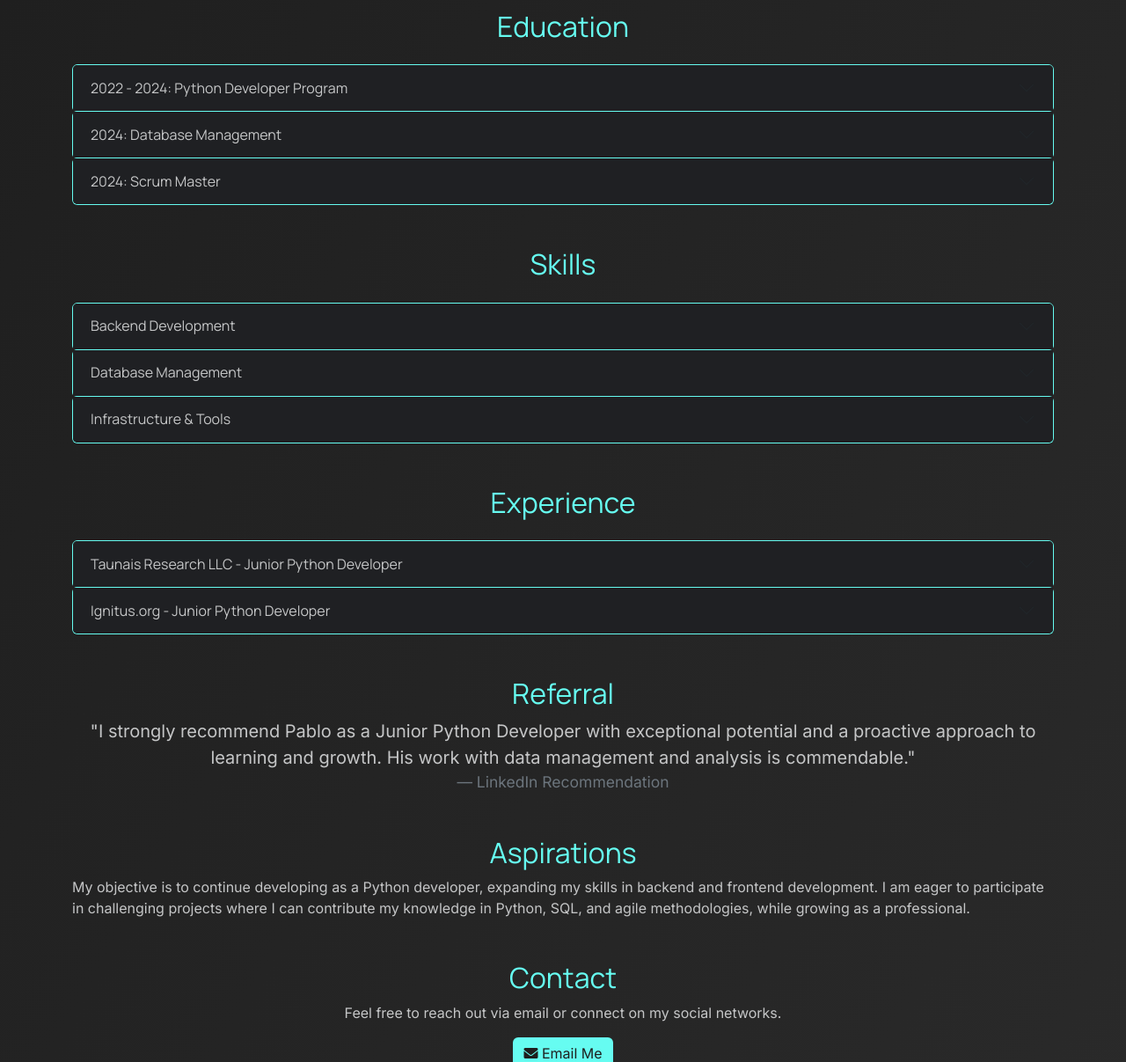
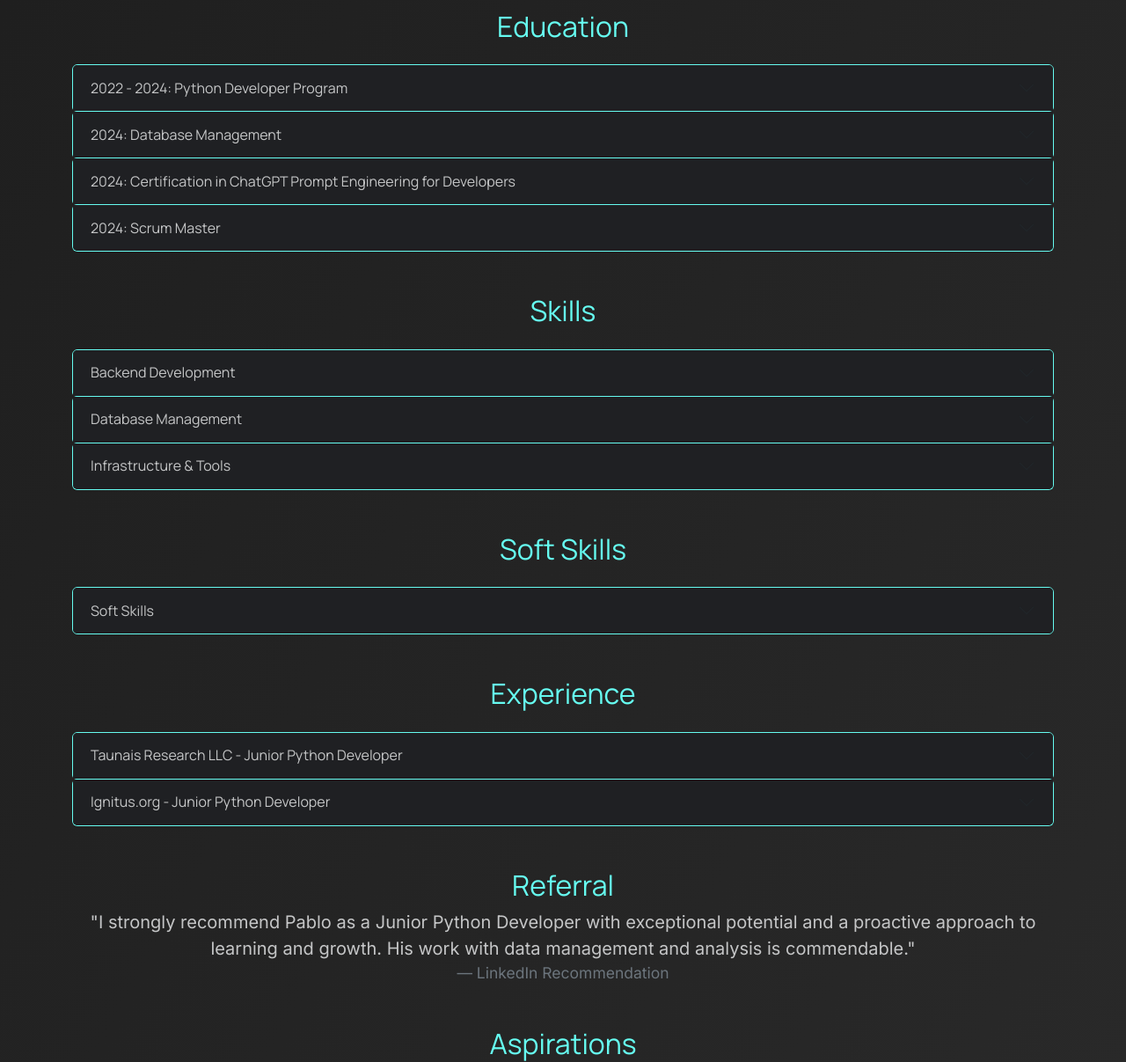
Before and after one commit to pablotech80/portfolio, a Django app: page / in a window 1280 px wide. Shown: the part 333-1540 px from the top of the page at 88% size. Run offline with Django 5.2, Linux system fonts and the light colour scheme; some libraries are stand-ins or nearby versions.

Commit message:
modificado template index.html

```diff
--- a/portfolio/templates/index.html
+++ b/portfolio/templates/index.html
@@ -133,7 +133,6 @@
             </div>
         </div>
     </nav>
-
     <!-- Main Section: Presentación principal del portfolio -->
     <section id="main" class="container mt-5 text-center">
         <h1>Pablo Techera</h1> <!-- Nombre del usuario con efecto hover. -->
@@ -145,7 +144,6 @@
             <a href="https://github.com/pablotech80" class="btn btn-outline-light" target="_blank"><i class="fab fa-github"></i> GitHub</a>
         </div>
     </section>
-
     <!-- Education Section -->
     <section id="education" class="container mt-5">
         <h2 class="text-center">Education</h2>
@@ -189,6 +187,29 @@
                     </div>
                 </div>
             </div>
+            <!-- Certification in ChatGPT Prompt Engineering for Developers -->
+            <div class="accordion-item">
+                <h2 class="accordion-header">
+                    <button class="accordion-button collapsed" type="button" data-bs-toggle="collapse"
+                            data-bs-target="#promptengineeringfordevelopers" aria-expanded="false"
+                            aria-controls="promptengineeringfordevelopers">
+                        2024: Certification in ChatGPT Prompt Engineering for Developers
+                    </button>
+                </h2>
+                <div id="promptengineeringfordevelopers" class="accordion-collapse collapse" data-bs-parent="#educationAccordion">
+                    <div class="accordion-body">
+                    <p>
+                        In 2024, I successfully completed the ChatGPT Prompt Engineering for Developers course by OpenAI,
+                        gaining advanced skills in crafting effective prompts for large language models (LLMs).
+                        This course covered the fundamentals of Prompt Engineering, focusing on optimizing responses in ChatGPT through effective prompting techniques.
+                        It provided insights into summarizing, inferring, transforming, and expanding information using AI. Additionally,
+                        I learned how to implement strategies to maximize the performance of OpenAI models for specific tasks.
+                        This knowledge allows me to develop intelligent and efficient solutions by fully leveraging the capabilities of LLMs in various applications.
+                        Certification issued by: OpenAI
+                    </p>
+                </div>
+            </div>
+            </div>
             <!-- Scrum Master -->
             <div class="accordion-item">
                 <h2 class="accordion-header">
@@ -200,15 +221,16 @@
                 <div id="scrumMaster" class="accordion-collapse collapse" data-bs-parent="#educationAccordion">
                     <div class="accordion-body">
                         <p>
-                            I am currently enrolled in a Scrum Master course at Tokio School, where I am preparing for the first level of this widely-used agile methodology.
-                            This program is helping me develop skills in team coordination, efficient project management, and fostering collaboration to deliver high-quality results within set timelines.
+                            I am currently enrolled in a Scrum Master course at Tokio School,
+                            where I am preparing for the first level of this widely-used agile methodology.
+                            This program is helping me develop skills in team coordination,
+                            efficient project management, and fostering collaboration to deliver high-quality results within set timelines.
                         </p>
                     </div>
                 </div>
             </div>
         </div>
     </section>
-
     <!-- Skills Section -->
     <section id="skills" class="container mt-5">
         <h2 class="text-center">Skills</h2>
@@ -257,7 +279,33 @@
             </div>
         </div>
     </section>
-
+    <!-- Soft Skills -->
+    <section id="softSkillsSection" class="container mt-5">
+        <h2 class="text-center">Soft Skills</h2>
+        <div class="accordion mt-4" id="skillsAccordion">
+            <div class="accordion-item">
+                <h2 class="accordion-header">
+                    <button class="accordion-button collapsed" type="button" data-bs-toggle="collapse"
+                            data-bs-target="#softSkillsCollapse" aria-expanded="false" aria-controls="softSkillsCollapse">
+                        Soft Skills
+                    </button>
+                </h2>
+                <div id="softSkillsCollapse" class="accordion-collapse collapse" data-bs-parent="#skillsAccordion">
+                    <div class="accordion-body">
+                        <ul>
+                            <li>Communication</li>
+                            <li>Teamwork</li>
+                            <li>Problem-Solving</li>
+                            <li>Adaptability</li>
+                            <li>Time Management</li>
+                            <li>Critical Thinking</li>
+                            <li>Leadership</li>
+                        </ul>
+                    </div>
+                </div>
+            </div>
+        </div>
+    </section>
     <!-- Experience Section -->
     <section id="experience" class="container mt-5">
         <h2 class="text-center">Experience</h2>
@@ -320,7 +368,6 @@
             </div>
         </div>
     </section>
-
     <!-- Referral Section -->
     <section id="referral" class="container mt-5">
         <h2 class="text-center">Referral</h2>
@@ -330,7 +377,6 @@
             <footer class="blockquote-footer">LinkedIn Recommendation</footer>
         </blockquote>
     </section>
-
     <!-- Aspirations Section -->
     <section id="aspirations" class="container mt-5">
         <h2 class="text-center">Aspirations</h2>
@@ -340,7 +386,6 @@
             and agile methodologies, while growing as a professional.
         </p>
     </section>
-
     <!-- Contact Section -->
     <section id="contact" class="container mt-5">
         <h2 class="text-center">Contact</h2>
@@ -353,12 +398,10 @@
             <a href="https://github.com/pablotech80" target="_blank" class="btn btn-outline-light"><i class="fab fa-github"></i> GitHub</a>
         </div>
     </section>
-
     <!-- Footer -->
     <footer>
         <p>© 2024 Pablo Techera | Powered by Django</p>
     </footer>
-
     <!-- Bootstrap JS -->
     <script src=" https://cdnjs.cloudflare.com/ajax/libs/bootstrap/5.3.0/js/bootstrap.bundle.min.js"></script>
 </body>
```
